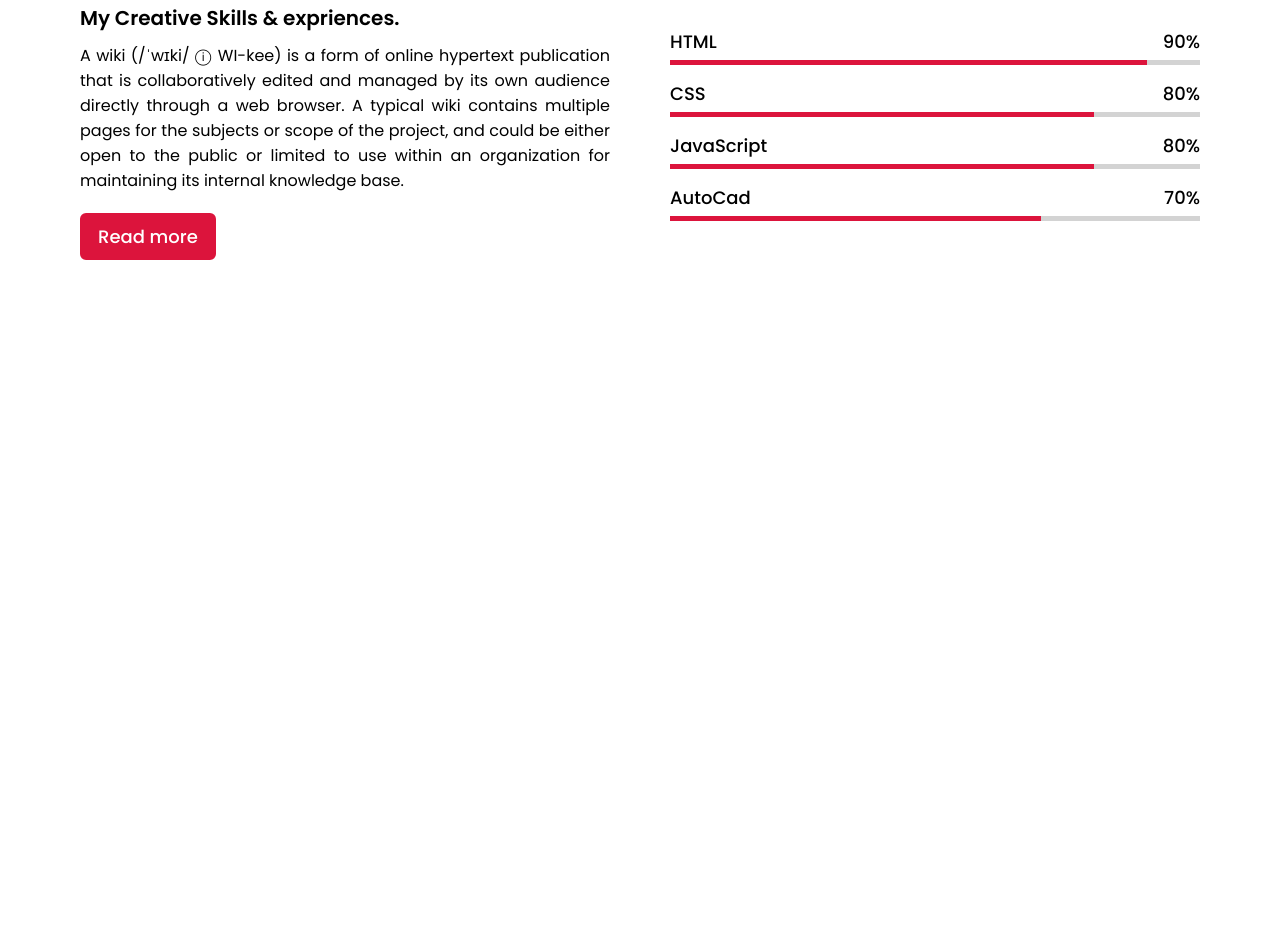
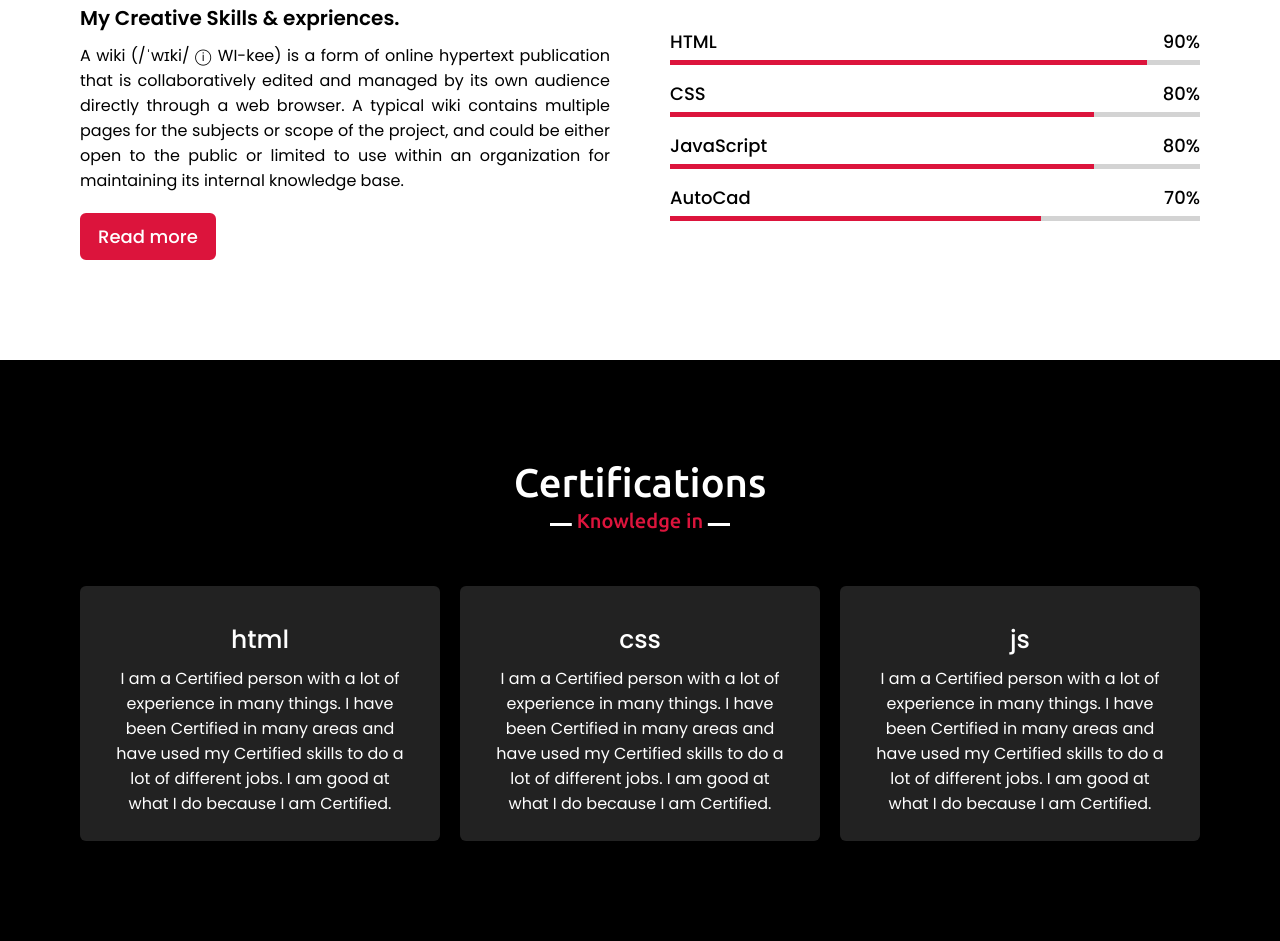
Before and after one commit to sudhakaran1502/web-development-projects, a plain HTML site: page Main project 1/main.html in a window 1280 px wide. Shown: the part 2702-3643 px from the top of the page. Before the commit the page ends 3062 px from the top, so only its background shows below. Drawn offline with nearby package versions, Linux system fonts and the light colour scheme.

Commit message:
mainproject

```diff
--- a/Main project 1/main.html
+++ b/Main project 1/main.html
@@ -5,6 +5,9 @@
         <link rel="stylesheet" href="main1.css">
         <link rel="stylesheet" href="https://cdnjs.cloudflare.com/ajax/libs/font-awesome/4.7.0/css/font-awesome.min.css">
         <script src="https://code.jquery.com/jquery-3.7.1.js"></script>
+        <script src="https://cdnjs.cloudflare.com/ajax/libs/waypoints/4.0.1/jquery.waypoints.min.js"></script>
+        <script src="https://cdnjs.cloudflare.com/ajax/libs/OwlCarousel2/2.3.4/owl.carousel.min.js"></script>
+        <link rel="stylesheet" href="https://cdnjs.cloudflare.com/ajax/libs/OwlCarousel2/2.3.4/assets/owl.carousel.min.css" />
         <script src="main2.js" ></script>
 
 
@@ -144,6 +147,50 @@
 
 </section>
 
+<!--certifications-->
+<section class="cert" id="cert">
+    <div class="max-width">
+        <h2 class="title">Certifications</h2>
+        <div class="carousel owl-carousel">
+            <div class="card">
+                <div class="box">
+                    <div class="text">html</div>
+                    <p>I am a Certified person with a lot of experience in many things. I have been Certified in many areas and have used my Certified skills to do a lot of different jobs. I am good at what I do because I am Certified.</p>
+
+                </div>
+            </div>
+            <div class="card">
+                <div class="box">
+                    <div class="text">css</div>
+                    <p>I am a Certified person with a lot of experience in many things. I have been Certified in many areas and have used my Certified skills to do a lot of different jobs. I am good at what I do because I am Certified.</p>
+
+                </div>
+            </div>
+            <div class="card">
+                <div class="box">
+                    <div class="text">js</div>
+                    <p>I am a Certified person with a lot of experience in many things. I have been Certified in many areas and have used my Certified skills to do a lot of different jobs. I am good at what I do because I am Certified.</p>
+
+                </div>
+            </div>
+            <div class="card">
+                <div class="box">
+                    <div class="text">revit</div>
+                    <p>I am a Certified person with a lot of experience in many things. I have been Certified in many areas and have used my Certified skills to do a lot of different jobs. I am good at what I do because I am Certified.</p>
+
+                </div>
+            </div>
+            <div class="card">
+                <div class="box">
+                    <div class="text">sketchup</div>
+                    <p>I am a Certified person with a lot of experience in many things. I have been Certified in many areas and have used my Certified skills to do a lot of different jobs. I am good at what I do because I am Certified.</p>
+
+                </div>
+            </div>
+        </div>
+    </div>
+</section>
+
 
 
 
--- a/Main project 1/main1.css
+++ b/Main project 1/main1.css
@@ -24,7 +24,7 @@
 }
 .sticky{
     padding: 15px 0;
-    background: crimson;
+    background:crimson;
 }
 .navbar .max-width{
     display: flex;
@@ -378,6 +378,69 @@ section{
     width:70%;
 }
 
+/*certification*/
+.cert{
+    font-family: 'poppins', sans-serif;
+    background-color: black;
+    color:white;
+
+}
+.cert .title{
+    position: relative;
+    font-size: 40px;
+    font-weight: 500;
+    margin-bottom: 60px;
+    padding-bottom: 20px;
+    text-align: center;
+    font-family: 'ubuntu',sans-serif;
+}
+.cert .title::before{
+    background: white;
+    position: absolute;
+    content: '';
+    width: 180px;
+    height: 3px;
+    bottom:0px;
+    left: 50%;
+    transform: translateX(-50%);
+}
+.cert .title::after{
+    background:black;
+    position: absolute;
+    content: 'Knowledge in';
+    font-size: 20px;
+    padding: 5px;
+    color: crimson;
+    bottom: -12px;
+    left: 50%;
+    transform: translateX(-50%);
+}
+.cert .carousel .card{
+    background: #222;
+    border-radius: 6px;
+    padding: 25px 35px;
+    text-align: center;
+    transition: all 0.3s ease;
+}
+.cert .carousel .card:hover{
+    background: crimson;
+}
+.cert .carousel .card .box{
+    display: flex;
+    flex-direction: column;
+    align-items: center;
+    justify-content: center;
+    transition: all 0.3s ease;
+}
+.cert .carousel .card:hover .box{
+    transform:scale(1.05);
+}
+.cert .carousel .card .box .text{
+    font-size: 25px;
+    font-weight: 500;
+    margin: 10px 0 7px 0;
+
+}
 
 
 
@@ -469,6 +532,10 @@ section{
         width: calc(50% - 10px);
         margin-bottom: 20px;
     }
+    .skills .skills-content .column{
+        width: 100%;
+        margin-bottom: 35px;
+    }
 }
 
 @media(max-width:690px ){
--- a/Main project 1/main2.js
+++ b/Main project 1/main2.js
@@ -12,4 +12,28 @@ $(document).ready(function(){
         $('.menu-btn i').toggleClass('active');
     });
 
+    //owl carousel
+
+    $('.carousel').owlCarousel({
+        margin:20,
+        loop:true,
+        autoplayTimeout:2000,
+        autoplayHoverPause:true,
+        responsive:{
+            0:{
+                items:1,
+                nav:false
+            },
+            600:{
+                items:2,
+                nav:false
+            },
+            1000:{
+                items:3,
+                nav:false
+            }
+        }
+
+    });
+
 });
```
